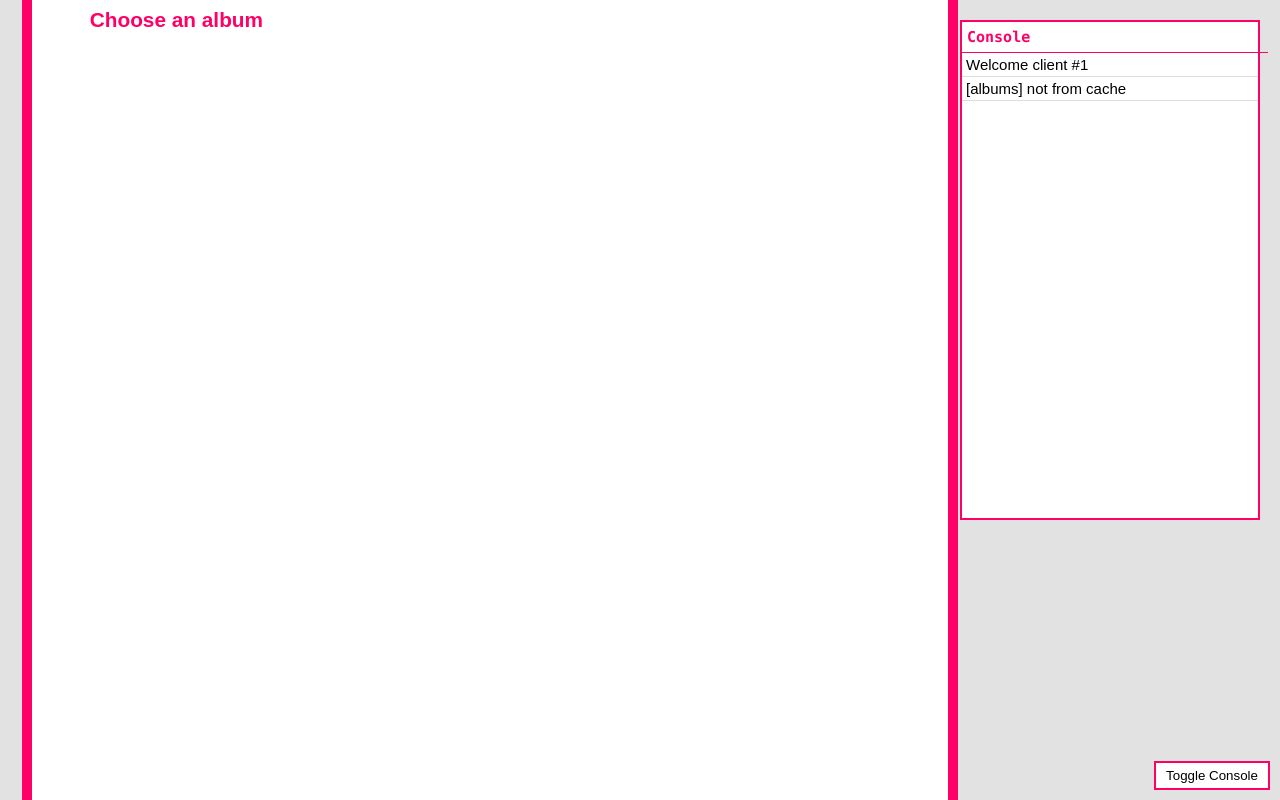
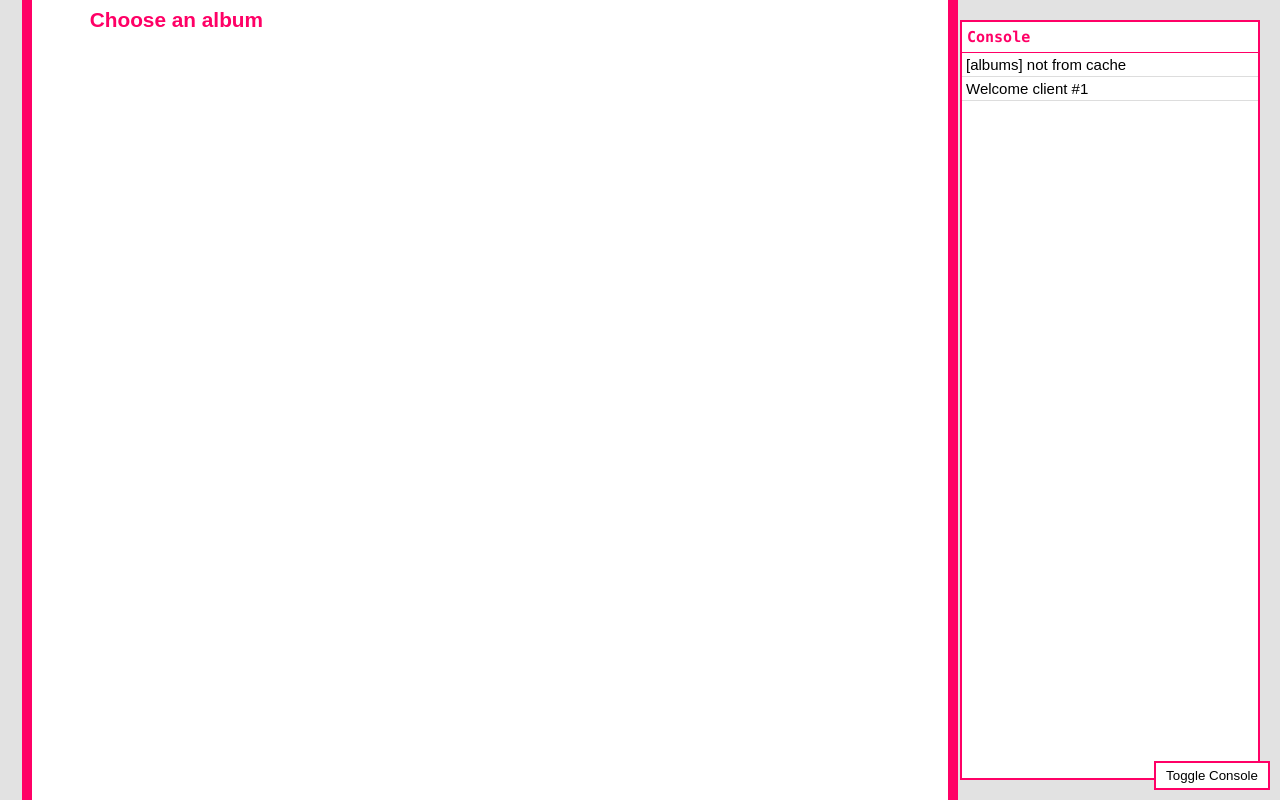
Before and after one commit to shotap/webworkers-demo, a plain HTML site: page index.html in a window 1280 px wide. Drawn offline with Linux system fonts and the light colour scheme.

Commit message:
added on screen console

```diff
--- a/src/scripts/app.js
+++ b/src/scripts/app.js
@@ -1,5 +1,5 @@
 var consoleLog = function(token){
-    document.querySelector('.console').innerHTML += '<div>' + token + '</div>';
+    document.querySelector('.console').innerHTML = '<div>' + token + '</div>' + document.querySelector('.console').innerHTML;
 }
 
 // Init the worker
--- a/src/styles/main.css
+++ b/src/styles/main.css
@@ -44,7 +44,7 @@ ol, ul {
 body { background-color: #e2e2e2}
 
 .console {
-	display: none; position: absolute; top: 20px; right: 20px; height: 500px; width: 300px;
+	display: none; position: absolute; top: 20px; right: 20px; bottom: 20px; overflow: auto; width: 300px;
 	background: #fff; border: 2px solid #f06; box-sizing: border-box;
     font-family: Menlo, monospace; font-size: 15px; line-height: 20px;
 }
```
